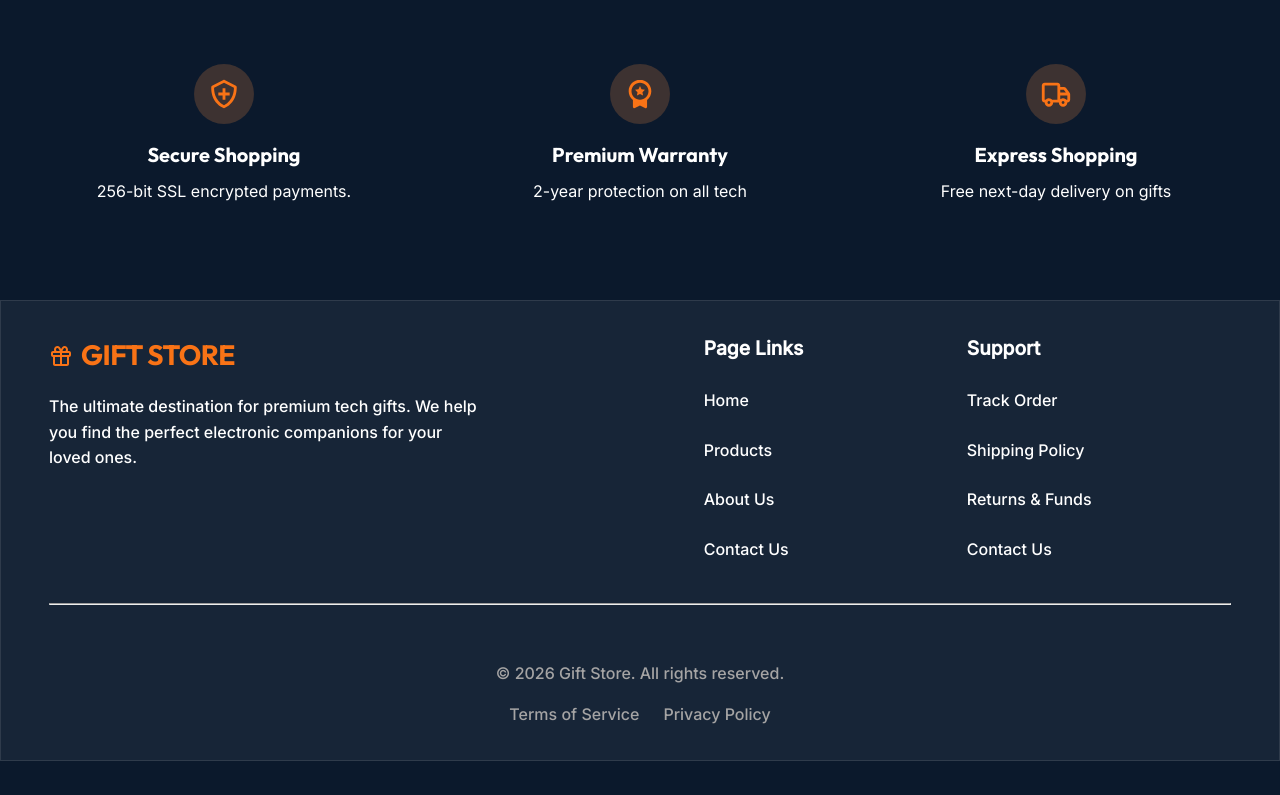
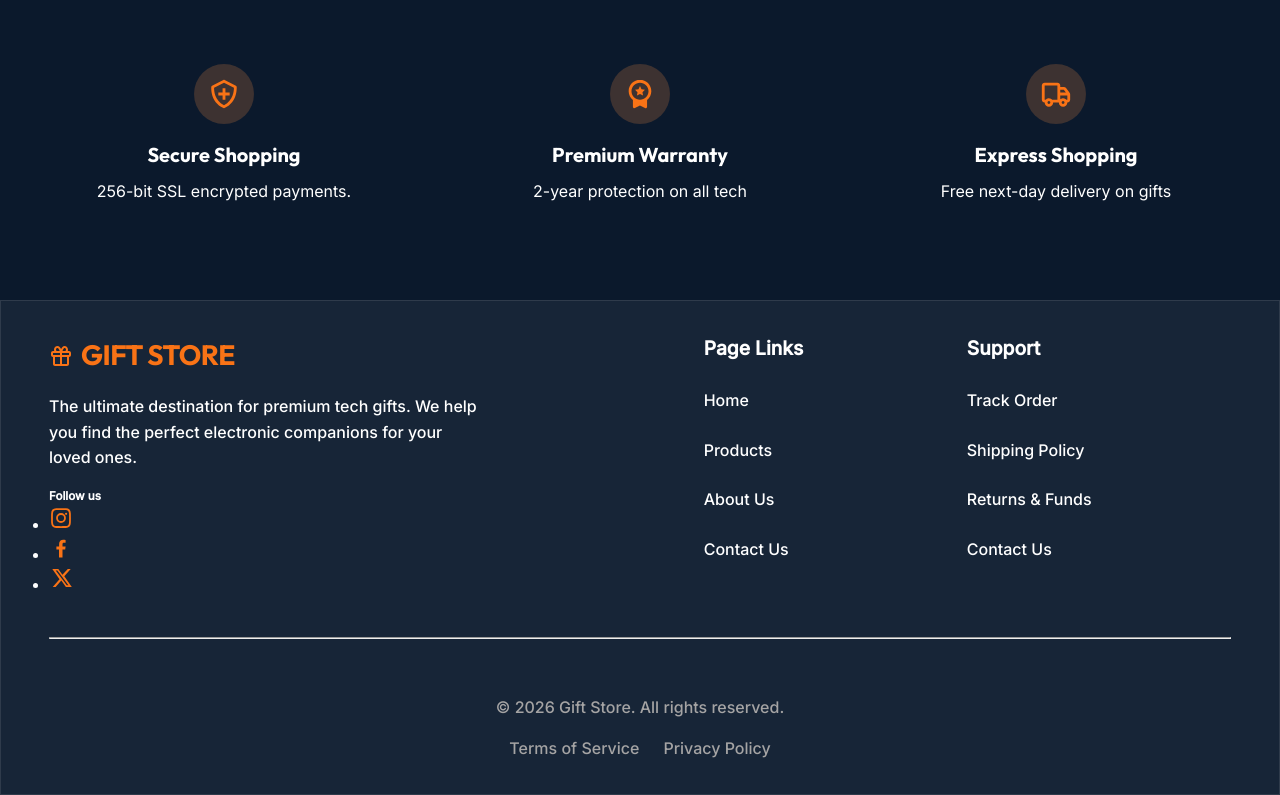
Before and after one commit to BesuHosiso/gift-store, a React (Vite) app: page /#/ in a window 1280 px wide. Shown: the part 2899-3694 px from the top of the page. Before the commit the page ends 3660 px from the top, so only its background shows below. Built offline with nearby package versions, Linux system fonts and the light colour scheme.

Commit message:
social links media links added

```diff
--- a/src/components/footer.jsx
+++ b/src/components/footer.jsx
@@ -10,7 +10,32 @@ const Footer = () => {
             <div className='footer-left'>
                 <Logo />
                 <p>The ultimate destination for premium tech gifts. We help you find the perfect electronic companions for your loved ones.</p>
-
+                <div className='social-section'>
+                  <h5>Follow us</h5>
+                  <ul className='social-links'>
+                    <li>
+                      <a href="https://www.instagram.com" target="_blank" rel="noreferrer" aria-label="Visit us on Instagram">
+                        <svg viewBox="0 0 24 24" role="img" aria-hidden="true">
+                          <path d="M12 2.2c3.2 0 3.6 0 4.9.1 3.2.1 4.7 1.7 4.9 4.9.1 1.3.1 1.7.1 4.9s0 3.6-.1 4.9c-.1 3.2-1.7 4.7-4.9 4.9-1.3.1-1.7.1-4.9.1s-3.6 0-4.9-.1c-3.2-.1-4.7-1.7-4.9-4.9-.1-1.3-.1-1.7-.1-4.9s0-3.6.1-4.9c.1-3.2 1.7-4.7 4.9-4.9 1.3-.1 1.7-.1 4.9-.1Zm0 1.8c-3.1 0-3.4 0-4.6.1-2.3.1-3.3 1.2-3.4 3.4-.1 1.2-.1 1.5-.1 4.6s0 3.4.1 4.6c.1 2.3 1.2 3.3 3.4 3.4 1.2.1 1.5.1 4.6.1s3.4 0 4.6-.1c2.3-.1 3.3-1.2 3.4-3.4.1-1.2.1-1.5.1-4.6s0-3.4-.1-4.6c-.1-2.3-1.2-3.3-3.4-3.4-1.2-.1-1.5-.1-4.6-.1Zm0 3.1a4.9 4.9 0 1 1 0 9.8 4.9 4.9 0 0 1 0-9.8Zm0 1.8a3.1 3.1 0 1 0 0 6.2 3.1 3.1 0 0 0 0-6.2Zm5.1-2.2a1.1 1.1 0 1 1 0 2.2 1.1 1.1 0 0 1 0-2.2Z" />
+                        </svg>
+                      </a>
+                    </li>
+                    <li>
+                      <a href="https://www.facebook.com" target="_blank" rel="noreferrer" aria-label="Visit us on Facebook">
+                        <svg viewBox="0 0 24 24" role="img" aria-hidden="true">
+                          <path d="M13.5 21.5v-8h2.7l.4-3.1h-3.1V8.3c0-.9.2-1.6 1.5-1.6h1.6V3.9c-.8-.1-1.6-.1-2.4-.1-2.4 0-4.1 1.5-4.1 4.2v2.4H7.4v3.1H10v8h3.5Z" />
+                        </svg>
+                      </a>
+                    </li>
+                    <li>
+                      <a href="https://www.x.com" target="_blank" rel="noreferrer" aria-label="Visit us on X">
+                        <svg viewBox="0 0 24 24" role="img" aria-hidden="true">
+                          <path d="M18.8 3h2.9l-6.4 7.3 7.5 10.7h-5.9l-4.6-6.5-5.7 6.5H3.7l6.8-7.8L3.3 3h6l4.1 5.8L18.8 3Zm-1 16.3h1.6L8.4 4.6H6.7l11.1 14.7Z" />
+                        </svg>
+                      </a>
+                    </li>
+                  </ul>
+                </div>
             </div>
             <div className='footer-right'>
                 <div className='page-links'>
```
